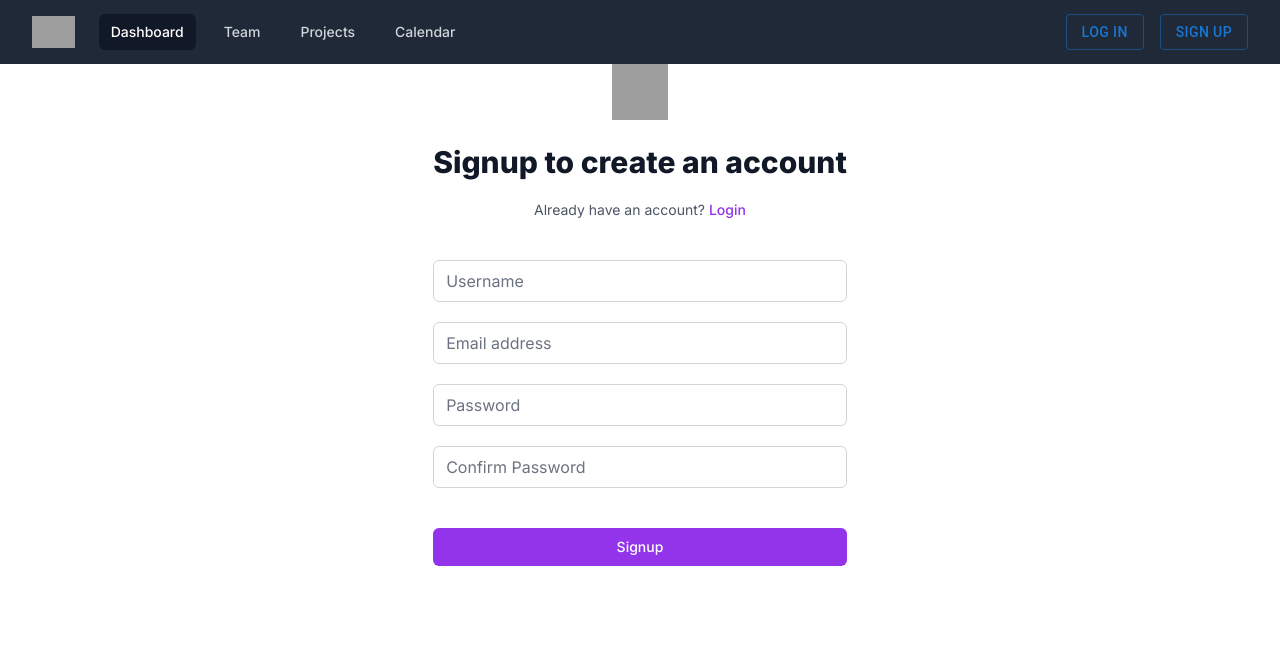
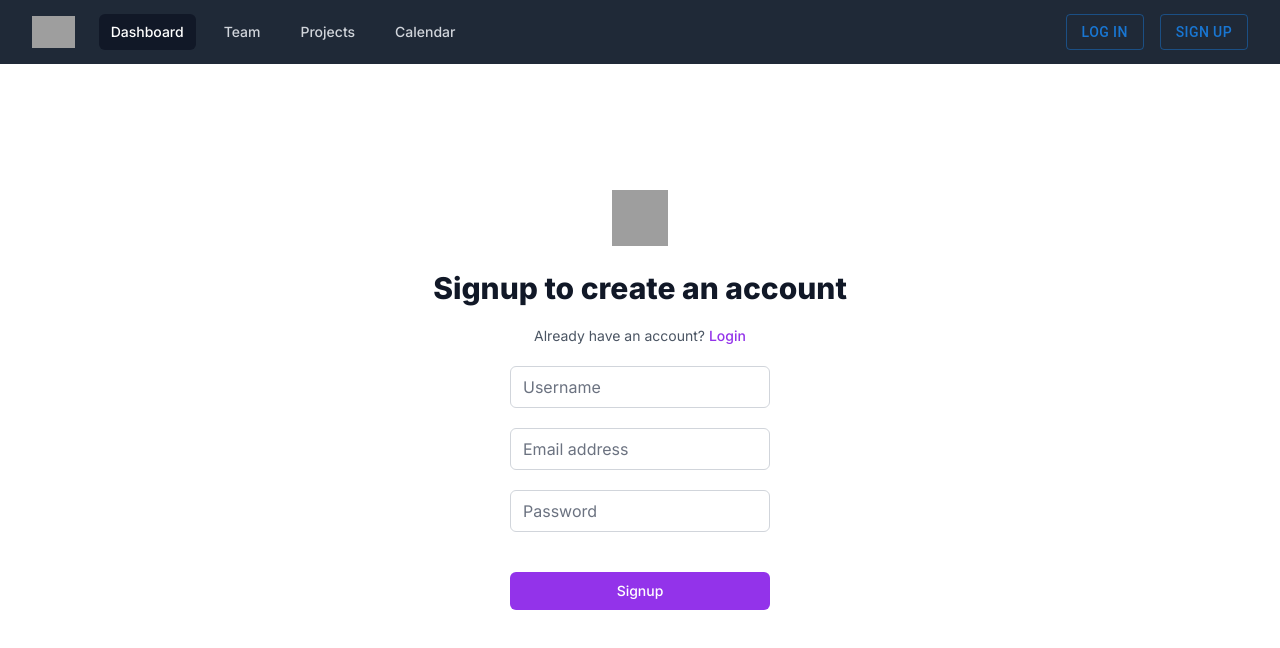
Before and after one commit to Pulkit1802/assessment-manger, a Next.js app in the folder client/: page /signup in a window 1280 px wide. Shown: the top 648 px of the page. Built offline with nearby package versions, Linux system fonts and the light colour scheme; grey boxes are pictures that could not be loaded.

Commit message:
:wrench: auth design
Signed-off-by: sreyom31 <sreyom31@gmail.com>

```diff
--- a/client/src/app/components/auth/formFields.ts
+++ b/client/src/app/components/auth/formFields.ts
@@ -52,16 +52,6 @@ const signupFields=[
       isRequired:true,
       placeholder:"Password"
   },
-  {
-      labelText:"Confirm Password",
-      labelFor:"confirm-password",
-      id:"confirm-password",
-      name:"confirm-password",
-      type:"password",
-      autoComplete:"confirm-password",
-      isRequired:true,
-      placeholder:"Confirm Password"
-  }
 ]
 
 export {loginFields,signupFields}
--- a/client/src/app/components/auth/header.tsx
+++ b/client/src/app/components/auth/header.tsx
@@ -7,7 +7,7 @@ export default function header({
     linkUrl="#"
 }){
     return(
-        <div className="mb-10">
+        <div className="">
             <div className="flex justify-center">
                 <img
                     alt=""
--- a/client/src/app/components/auth/signin.tsx
+++ b/client/src/app/components/auth/signin.tsx
@@ -28,7 +28,7 @@ const authenticateUser = () =>{
 }
 
 	return (
-		<form className="mt-8 space-y-6">
+		<form className="space-y-6">
 			<div className="-space-y-px">
 				{fields.map((field) => (
 					<Input
--- a/client/src/app/components/auth/signup.tsx
+++ b/client/src/app/components/auth/signup.tsx
@@ -27,7 +27,7 @@ export default function Signup() {
 	const createAccount = () => {};
 
 	return (
-		<form className="mt-8 space-y-6" onSubmit={handleSubmit}>
+		<form className="space-y-6" onSubmit={handleSubmit}>
 			<div className="">
 				{fields.map((field) => (
 					<Input
--- /dev/null
+++ b/client/src/app/create-section/page.tsx
@@ -0,0 +1,15 @@
+import Navbar from "../components/shared/navbar";
+
+const createSection = () => {
+  return (
+    <>
+      <Navbar />
+      <div className="border border-red-800 h-screen">
+        <div>
+
+        </div>
+      </div>
+    </>
+  )
+}
+export default createSection;
--- a/client/src/app/signin/page.tsx
+++ b/client/src/app/signin/page.tsx
@@ -4,10 +4,12 @@ import Navbar from '../components/shared/navbar';
 
 export default function signin() {
 	return (
-		<>
+		<div className='h-screen'>
+			<div className='absolute top-0 w-full'>
 			<Navbar />
-			<div className=" flex justify-center items-center">
-				<div className="max-w-md">
+			</div>
+			<div className="flex flex-col justify-center items-center h-full w-full">
+
 					<Header
 						heading="Login to your account"
 						paragraph="Don't have an account yet? "
@@ -17,6 +19,5 @@ export default function signin() {
 					<Login />
 				</div>
 			</div>
-		</>
 	);
 }
--- a/client/src/app/signup/page.tsx
+++ b/client/src/app/signup/page.tsx
@@ -4,10 +4,11 @@ import Navbar from '../components/shared/navbar';
 
 export default function signin() {
 	return (
-		<>
+		<div className="h-screen">
+			<div className="absolute top-0 w-full">
 				<Navbar />
-			<div className=" flex justify-center items-center">
-				<div className="max-w-md">
+			</div>
+			<div className=" flex flex-col h-full w-full justify-center items-center">
 				<Header
 					heading="Signup to create an account"
 					paragraph="Already have an account? "
@@ -17,6 +18,5 @@ export default function signin() {
 				<Signup />
 			</div>
 		</div>
-		</>
 	);
 }
```
Lines whose indentation alone changed are shown as unchanged.
